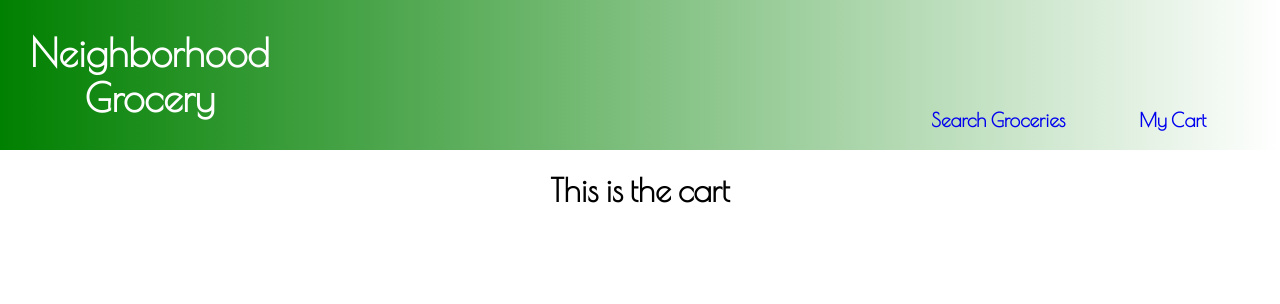
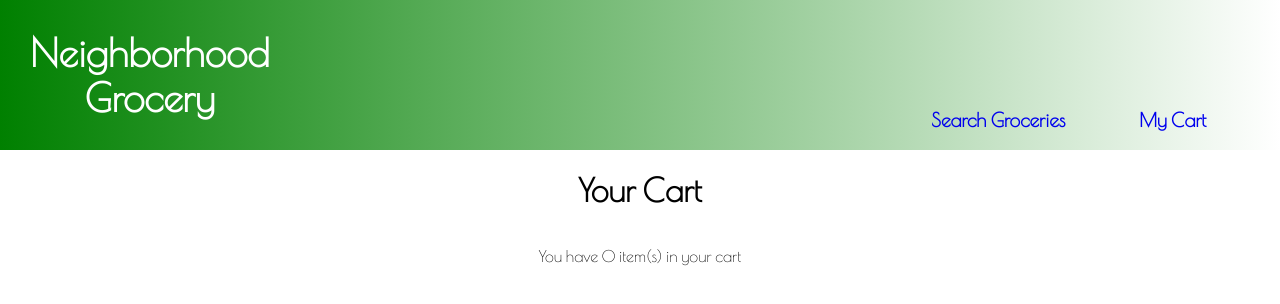
Before and after one commit to BrandonDoza/neighborhood-grocery, a React (Create React App) app: page /cart in a window 1280 px wide. Shown: the top 304 px of the page. Built offline with nearby package versions, Linux system fonts and the light colour scheme.

Commit message:
display items user has added to cart in the cart component

```diff
--- a/src/Components/Cart/Cart.css
+++ b/src/Components/Cart/Cart.css
@@ -0,0 +1,6 @@
+.cart-display {
+    width: 100%;
+    display: flex;
+    flex-direction: column;
+    align-items: center;
+}
--- a/src/Components/Cart/Cart.jsx
+++ b/src/Components/Cart/Cart.jsx
@@ -1,7 +1,24 @@
 import './Cart.css'
+import FoodCard from '../FoodCard/FoodCard'
 
 export default function Cart({cart}) {
+
+    const itemsInCartToDisplay = cart.map((food, index) => {
+        return (
+            <FoodCard
+            key={food.id}
+            id={food.id}
+            name={food.name}
+            img={food.img}
+            />
+        )
+    })
     return (
-        <h1>This is the cart</h1>
+        <div className='cart-display'>
+ <h1>Your Cart</h1>
+ {itemsInCartToDisplay}
+ <p>{`You have ${cart.length} item(s) in your cart`}</p>
+        </div>
+
     )
 }
```
